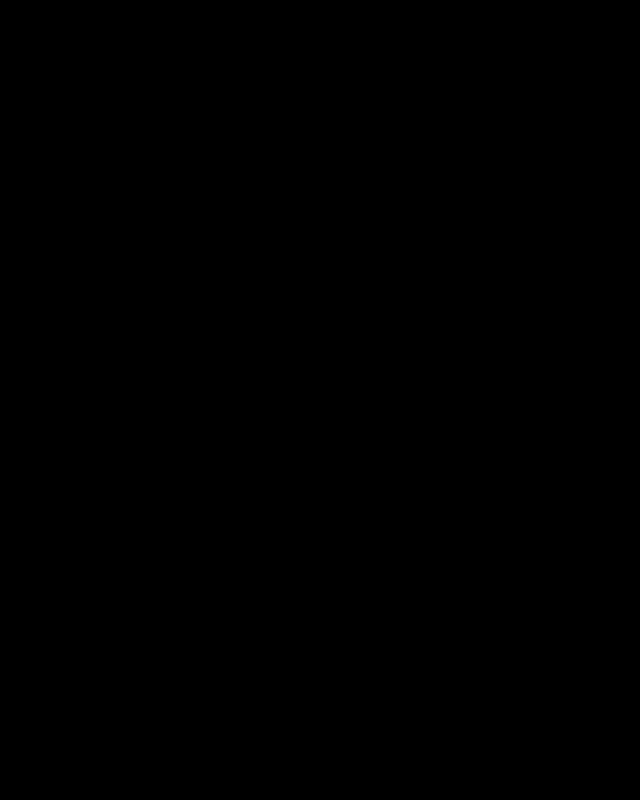
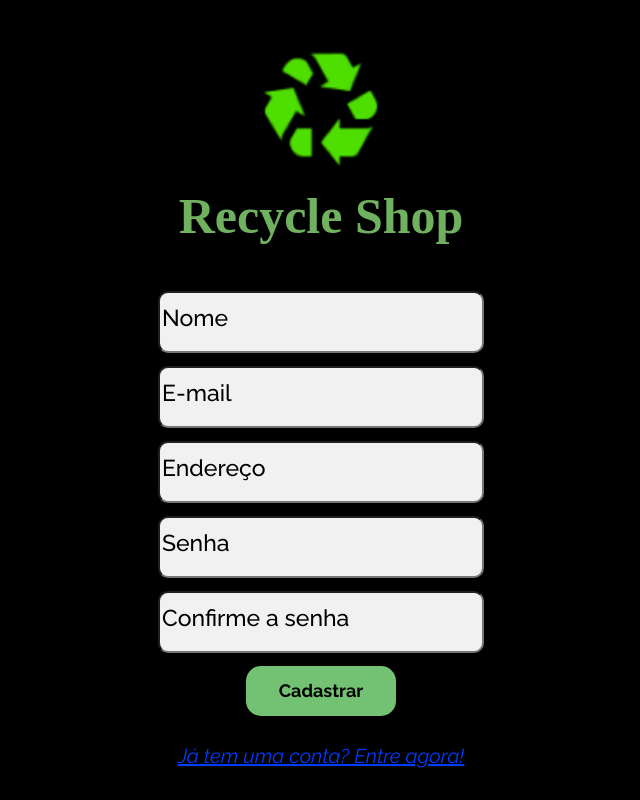
Before and after one commit to RaphaelBorba/recycle-shop-front, a React (Create React App) app: page /sing_up in a window 1280 px wide. Before the commit this address had no page. Shown: the whole page, without its empty margins (319-959 px from the left). Built offline with nearby package versions, Linux system fonts and the light colour scheme; a web font is replaced by a local one.

Commit message:
cadastro_pronto_cledson

```diff
--- a/src/App.js
+++ b/src/App.js
@@ -2,6 +2,7 @@
 import { ResetGlobalStyle } from "./Assets/resetCss";
 import Home from "./Pages/Home/Home";
 import Sing_in from "./Pages/Sing_in/sing_in";
+import Sing_up from "./Pages/Sing_up/sing_up";
 import { useState } from 'react';
 
 
@@ -15,6 +16,7 @@
                  <Routes>
           <Route path="/" element={<Home />} />
           <Route path="/sing_in" element={<Sing_in setdados={setdados}/>} />
+          <Route path="/sing_up" element={<Sing_up setdados={setdados}/>} />
         </Routes>
       </BrowserRouter>
     </>
--- a/src/Components/requisicoes/requicisoes.js
+++ b/src/Components/requisicoes/requicisoes.js
@@ -8,3 +8,8 @@
   const promise = axios.post(`${BASE_URL}/sing_in`, body);
   return promise;
 }
+
+export function postCadastro(body) {
+  const promise = axios.post(`${BASE_URL}/sing_up`, body);
+ return promise;
+}
--- a/src/Pages/Sing_in/sing_in.css
+++ b/src/Pages/Sing_in/sing_in.css
@@ -33,7 +33,7 @@
     color: black;
     transition: 0.5s;
     border-radius: 15px;
-    width: 120px;
+    width: 150px;
     height: 50px;
     background-color: rgb(115, 194, 115);
     font-family: 'Raleway';
--- a/src/Pages/Sing_in/sing_in.js
+++ b/src/Pages/Sing_in/sing_in.js
@@ -42,7 +42,7 @@
             <input name="email" type="email" placeholder='E-mail' onChange={(e) => handleForm({ name: e.target.name, value: e.target.value, })} />
             <input name="password" type="password" placeholder='Senha' onChange={(e) => handleForm({ name: e.target.name, value: e.target.value, })} />
             <button onClick={autoriza} className='Entrar'>Entrar</button>
-            <Link className='link' to={'/cadastro'}>Não tem uma conta? Cadastre-se!</Link>
+            <Link className='link' to={'/sing_up'}>Não tem uma conta? Cadastre-se!</Link>
         </div>
 
 
--- /dev/null
+++ b/src/Pages/Sing_up/sing_up.js
@@ -0,0 +1,59 @@
+import { postCadastro } from '../../Components/requisicoes/requicisoes'
+import { Link, useNavigate } from 'react-router-dom'
+import { useState } from 'react';
+import titulo from "../../Assets/Images/Recycle.png"
+
+export default function Sing_up() {
+    const [cadastrar, setcadastrar] = useState({});
+    const [carregando, setcarregando] = useState([]);
+    const [confirmasenha, setconfirmasenha] = useState([]);
+    const navigate = useNavigate();
+
+    function handleForm({ value, name }) {
+        setcadastrar({
+            ...cadastrar,
+            [name]: value,
+        });
+    };
+
+    function senhac({ value, name }) {
+        setconfirmasenha({
+            ...confirmasenha,
+            [name]: value,
+        });
+
+    }
+    function autoriza() {
+        setcarregando(["referencia"])
+        let resposta = postCadastro(cadastrar);
+        if (cadastrar.password != confirmasenha.passwordconfirm) {
+            return alert("As senhas precisam ser iguais!!")
+        }
+        resposta.then(() => {alert("Cadastro feito com sucesso!!!!")
+
+            navigate('/Sing_in')
+        })
+        resposta.catch((ref) => { if(ref.response.status) {alert(ref.response.data)} else {alert("Preencha corretamente todos os campos!!!")}})
+
+    }
+
+    return (
+        <div className='fundo'>
+
+            <div className='logo'>
+                <img className='titulo_img' alt='' src={titulo} />;
+                <h1 className='titulo'>Recycle Shop</h1>
+            </div>
+
+            <input name="name" type="text" placeholder='Nome' onChange={(e) => handleForm({ name: e.target.name, value: e.target.value, })} />
+            <input name="email" type="email" placeholder='E-mail' onChange={(e) => handleForm({ name: e.target.name, value: e.target.value, })} />
+            <input name="endereco" type="text" placeholder='Endereço' onChange={(e) => handleForm({ name: e.target.name, value: e.target.value, })} />
+            <input name="password" type="password" placeholder='Senha' onChange={(e) => handleForm({ name: e.target.name, value: e.target.value, })} />
+            <input name="passwordconfirm" type="password" placeholder='Confirme a senha' onChange={(e) => senhac({ name: e.target.name, value: e.target.value, })} />
+            <button onClick={autoriza} className='Entrar'>Cadastrar</button>
+
+            <Link className='link' to={'/sing_in'}>Já tem uma conta? Entre agora!</Link>
+        </div>
+
+    )
+}
```
Also changed, not shown: src/Pages/Sing_up/sing_up.css (added).
